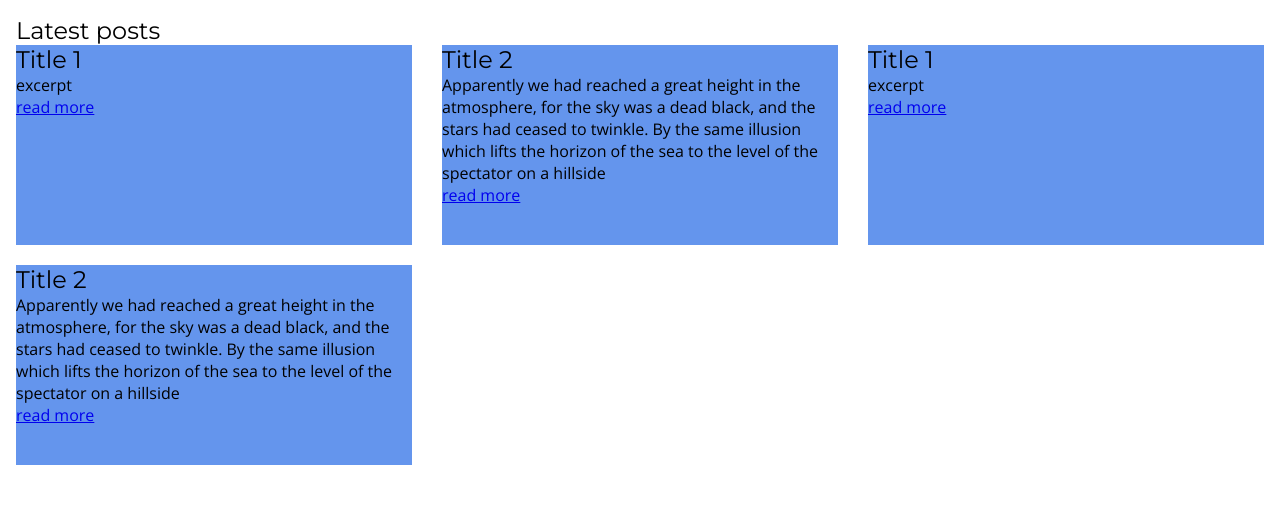
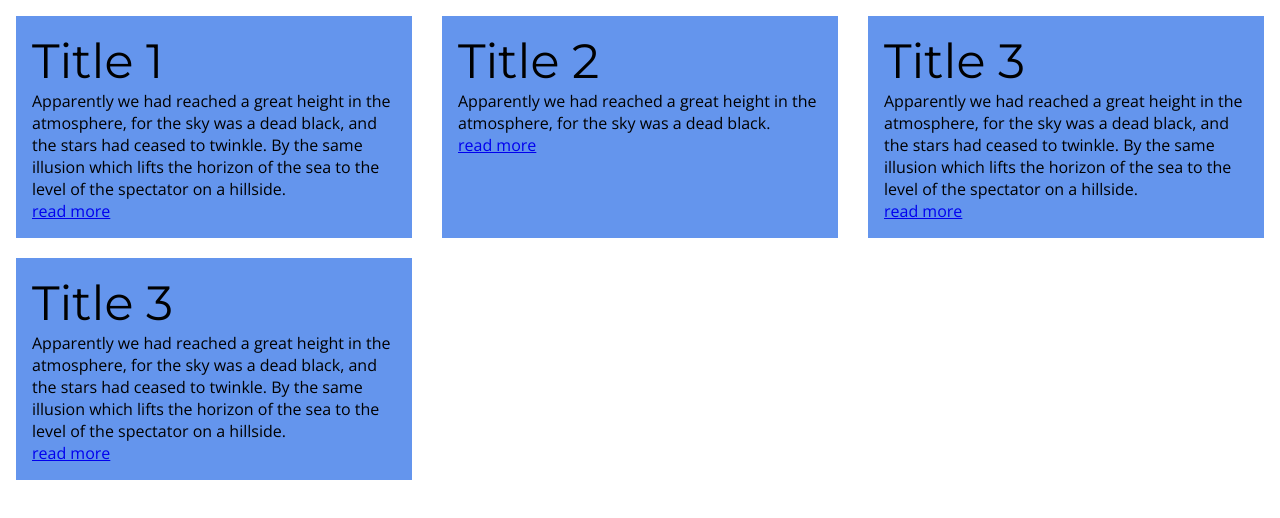
Before and after one commit to Ramonese/Blog-nuxt, a Nuxt app: page / in a window 1280 px wide. Shown: the top 518 px of the page. Built offline with nearby package versions, Linux system fonts and the light colour scheme.

Commit message:
add header component

```diff
--- /dev/null
+++ b/components/Posts/PostFeatured.vue
@@ -0,0 +1,37 @@
+<template>
+  <article>
+    <h2>{{ title }}</h2>
+    <p>{{ text }}</p>
+    <nuxt-link :to="'/posts/' + id">read more</nuxt-link>
+  </article>
+</template>
+
+<script>
+export default {
+  name: "PostFeatured",
+  props: {
+    id: {
+      type: String,
+      required: true
+    },
+    title: {
+      type: String,
+      default: "Title"
+    },
+    text: {
+      type: String,
+      required: "Apparently we had reached a great height"
+    }
+  }
+};
+</script>
+
+<style scoped>
+article {
+  background: cornflowerblue;
+  padding: 1em;
+}
+h2 {
+  font-size: 3rem;
+}
+</style>
--- a/pages/index.vue
+++ b/pages/index.vue
@@ -1,46 +1,46 @@
 <template>
   <div class="container">
-    <section>
-      <h1>Latest posts</h1>
-    </section>
     <section class="featured-posts">
-      <article>
-        <h2>Title 1</h2>
-        <p>excerpt</p>
-        <nuxt-link :to="'/posts/' + 1">read more</nuxt-link>
-      </article>
-      <article>
-        <h2>Title 2</h2>
-        <p>
-          Apparently we had reached a great height in the atmosphere, for the
-          sky was a dead black, and the stars had ceased to twinkle. By the same
-          illusion which lifts the horizon of the sea to the level of the
-          spectator on a hillside
-        </p>
-        <nuxt-link :to="'/posts/' + 2">read more</nuxt-link>
-      </article>
-      <article>
-        <h2>Title 1</h2>
-        <p>excerpt</p>
-        <nuxt-link :to="'/posts/' + 1">read more</nuxt-link>
-      </article>
-      <article>
-        <h2>Title 2</h2>
-        <p>
-          Apparently we had reached a great height in the atmosphere, for the
-          sky was a dead black, and the stars had ceased to twinkle. By the same
-          illusion which lifts the horizon of the sea to the level of the
-          spectator on a hillside
-        </p>
-        <nuxt-link :to="'/posts/' + 2">read more</nuxt-link>
-      </article>
+      <PostFeatured
+        title="Title 1"
+        text="Apparently we had reached a great
+      height in the atmosphere, for the sky was a dead black, and the stars had
+      ceased to twinkle. By the same illusion which lifts the horizon of the sea
+      to the level of the spectator on a hillside."
+        id="1"
+      />
+      <PostFeatured
+        title="Title 2"
+        text="Apparently we had reached a great
+      height in the atmosphere, for the sky was a dead black."
+        id="2"
+      />
+      <PostFeatured
+        title="Title 3"
+        text="Apparently we had reached a great
+      height in the atmosphere, for the sky was a dead black, and the stars had
+      ceased to twinkle. By the same illusion which lifts the horizon of the sea
+      to the level of the spectator on a hillside."
+        id="3"
+      />
+      <PostFeatured
+        title="Title 3"
+        text="Apparently we had reached a great
+      height in the atmosphere, for the sky was a dead black, and the stars had
+      ceased to twinkle. By the same illusion which lifts the horizon of the sea
+      to the level of the spectator on a hillside."
+        id="3"
+      />
     </section>
   </div>
 </template>
 
 <script>
+import PostFeatured from "~/components/Posts/PostFeatured";
 export default {
-  components: {}
+  components: {
+    PostFeatured
+  }
 };
 </script>
 
@@ -50,17 +50,10 @@ export default {
   padding: 1em;
 }
 
-.title {
-  color: #35495e;
-  letter-spacing: 1px;
-}
 .featured-posts {
   display: grid;
-  grid-template-columns: repeat(auto-fill, minmax(300px, 1fr));
-  grid-template-rows: 200px 200px;
+  grid-template-columns: repeat(auto-fit, minmax(300px, 1fr));
+  grid-template-rows: auto auto;
   grid-gap: 20px 30px;
 }
-.featured-posts article {
-  background: cornflowerblue;
-}
 </style>
```
Also changed, not shown: components/Navigation/TheHeader.vue (added, +20 -0 lines), assets/images/img.png (added), components/README.md (deleted).
